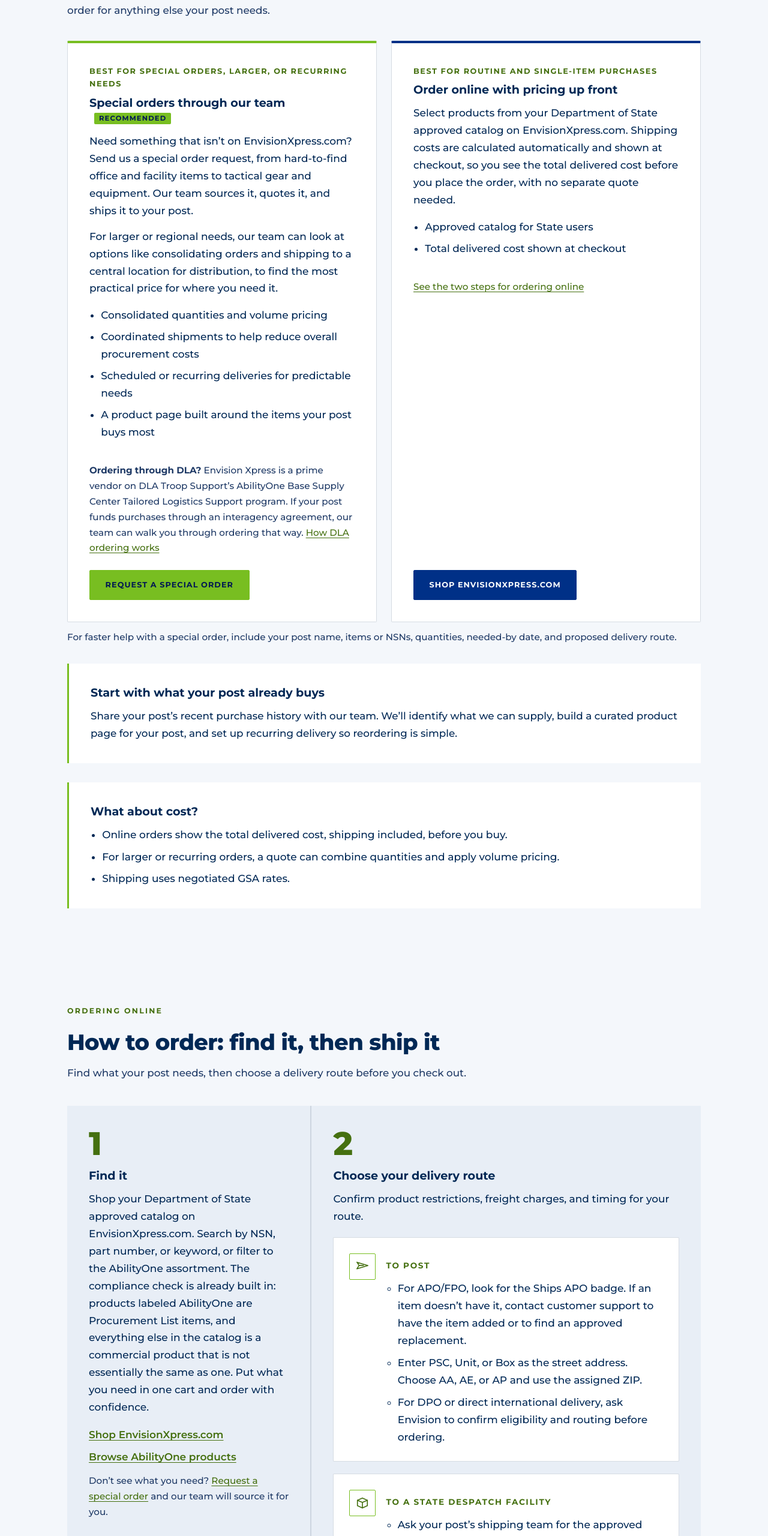
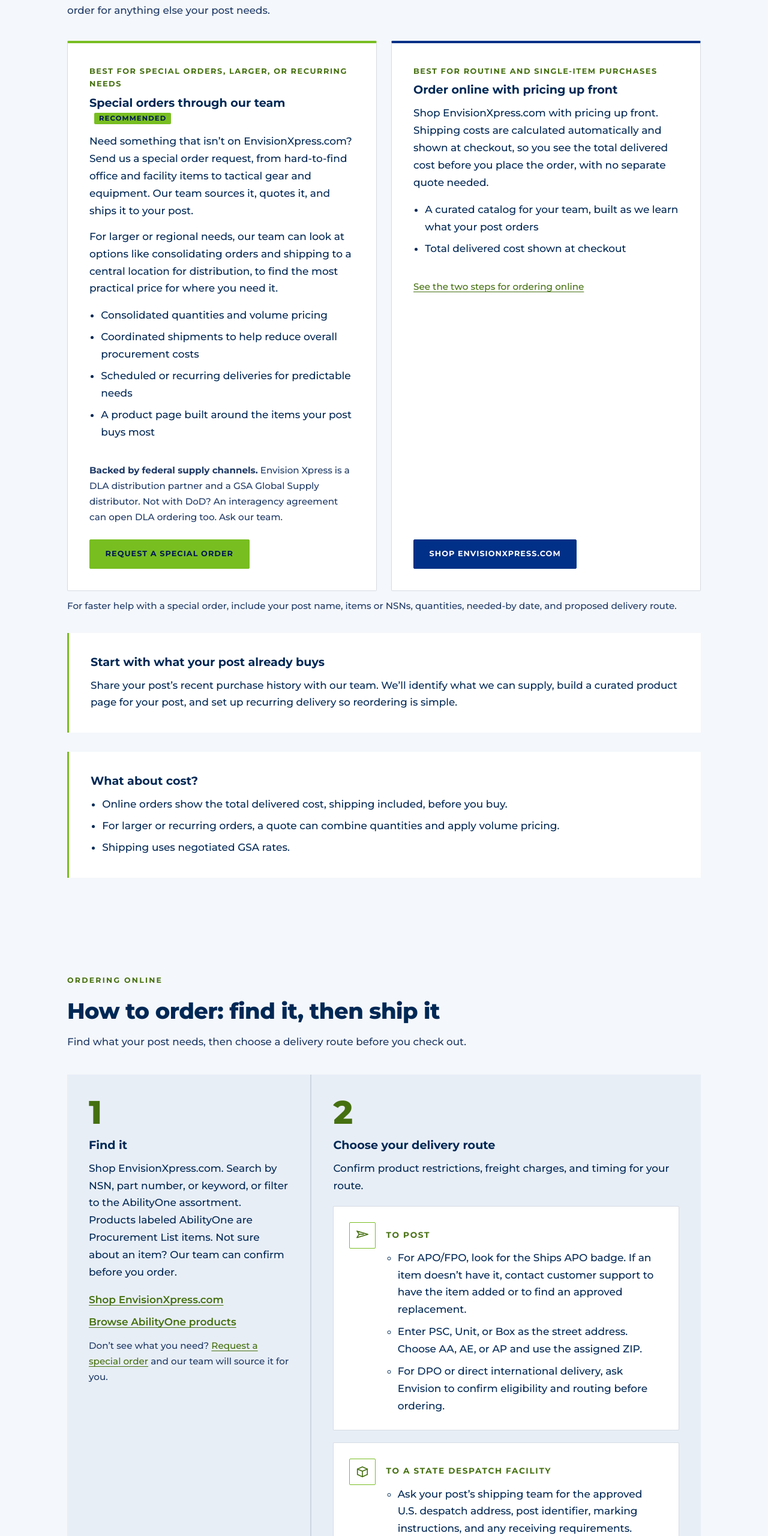
Before and after one commit to LauraRestum/envision-capabilites-services, a plain HTML site: page state/index.html in a window 1280 px wide. Shown: the part 2295-4855 px from the top of the page at 60% size. Drawn offline with Linux system fonts and the light colour scheme.

Commit message:
State page and PDF: drop approved-catalog claim, lead DLA note with distributor status
Co-Authored-By: Claude Opus 5.5 <noreply@anthropic.com>
Claude-Session: https://claude.ai/code/session_01MdkoXn38fkZVY7a3JNAVtz

```diff
--- a/state/index.html
+++ b/state/index.html
@@ -428,15 +428,15 @@
             <li>Scheduled or recurring deliveries for predictable needs</li>
             <li>A product page built around the items your post buys most</li>
           </ul>
-          <p class="tip"><strong>Ordering through DLA?</strong> Envision Xpress is a prime vendor on DLA Troop Support&rsquo;s AbilityOne Base Supply Center Tailored Logistics Support program. If your post funds purchases through an interagency agreement, our team can walk you through ordering that way. <a href="https://www.envisionxpress.com/tailored-logistics-support">How DLA ordering works</a></p>
+          <p class="tip"><strong>Backed by federal supply channels.</strong> Envision Xpress is a DLA distribution partner and a GSA Global Supply distributor. Not with DoD? An interagency agreement can open DLA ordering too. Ask our team.</p>
           <a class="btn-primary" href="https://www.envisionxpress.com/request-a-quote/">Request a special order</a>
         </div>
         <div class="way">
           <p class="best">Best for routine and single-item purchases</p>
           <h3>Order online with pricing up front</h3>
-          <p>Select products from your Department of State approved catalog on EnvisionXpress.com. Shipping costs are calculated automatically and shown at checkout, so you see the total delivered cost before you place the order, with no separate quote needed.</p>
+          <p>Shop EnvisionXpress.com with pricing up front. Shipping costs are calculated automatically and shown at checkout, so you see the total delivered cost before you place the order, with no separate quote needed.</p>
           <ul>
-            <li>Approved catalog for State users</li>
+            <li>A curated catalog for your team, built as we learn what your post orders</li>
             <li>Total delivered cost shown at checkout</li>
           </ul>
           <p class="tip"><a href="#steps">See the two steps for ordering online</a></p>
@@ -473,7 +473,7 @@
         <li class="step">
           <span class="step-num" aria-hidden="true">1</span>
           <h3><span class="visually-hidden">Step 1: </span>Find it</h3>
-          <p>Shop your Department of State approved catalog on EnvisionXpress.com. Search by NSN, part number, or keyword, or filter to the AbilityOne assortment. The compliance check is already built in: products labeled AbilityOne are Procurement List items, and everything else in the catalog is a commercial product that is not essentially the same as one. Put what you need in one cart and order with confidence.</p>
+          <p>Shop EnvisionXpress.com. Search by NSN, part number, or keyword, or filter to the AbilityOne assortment. Products labeled AbilityOne are Procurement List items. Not sure about an item? Our team can confirm before you order.</p>
           <div class="step-links">
             <a href="https://www.envisionxpress.com/">Shop EnvisionXpress.com</a>
             <a href="https://www.envisionxpress.com/abilityone/">Browse AbilityOne products</a>
```
Also changed, not shown: sources/state-guide/guide.html (+3 -3 lines), 2 other files.
